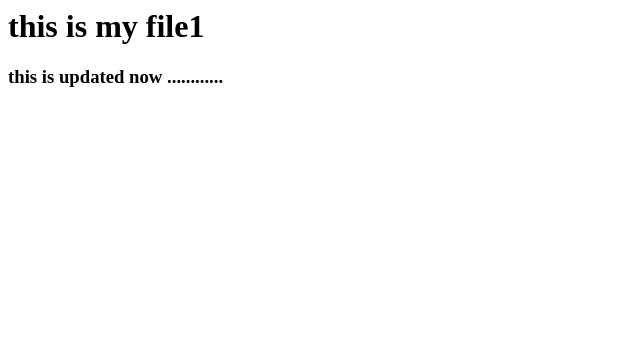
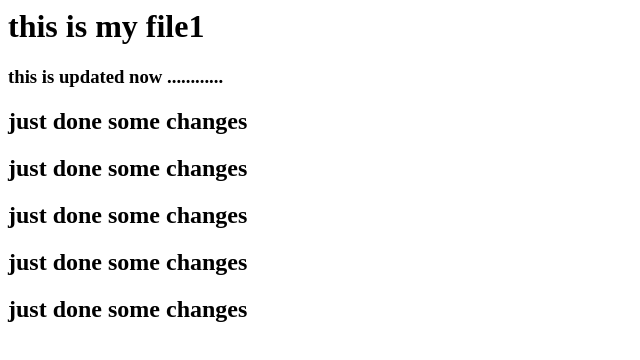
Before and after one commit to priti-dalvi/radram-repo1, a plain HTML site: page file1.html in a window 1280 px wide. Shown: the whole page, without its empty margins (0-640 px from the left). Drawn offline with Linux system fonts and the light colour scheme.

Commit message:
added some new info in file1

```diff
--- a/file1.html
+++ b/file1.html
@@ -2,5 +2,11 @@
 <body>
     <h1>this is my file1</h1>
   <h3>this is updated now ............</h3>
+
+  <h2>just done some changes </h2>
+  <h2>just done some changes </h2>
+  <h2>just done some changes </h2>
+  <h2>just done some changes </h2>
+  <h2>just done some changes </h2>
 </body>
 </html>
```
